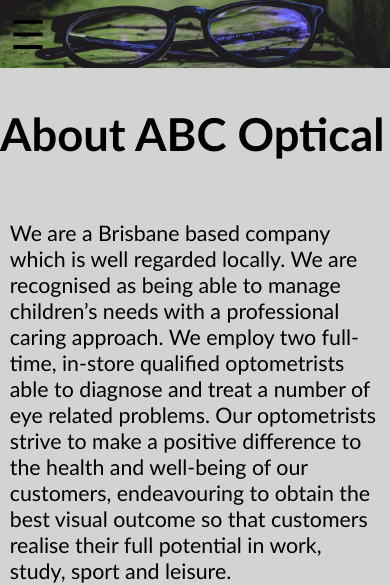
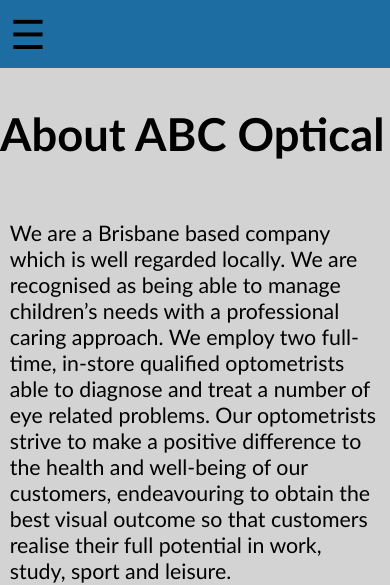
Before and after one commit to Kyle-Parry/kyle-parry.github.io, a plain HTML site: page index.html in a window 390 px wide. Shown: the top 585 px of the page. Drawn offline with Linux system fonts and the light colour scheme.

Commit message:
fixed mobile

```diff
--- a/css/style.css
+++ b/css/style.css
@@ -254,8 +254,10 @@
     }
 
     .header {
+        background-image: none;
         background-color: rgb(29, 109, 163);
         min-height: 50px;
+        filter: none;
     }
 
     #burger {
```
